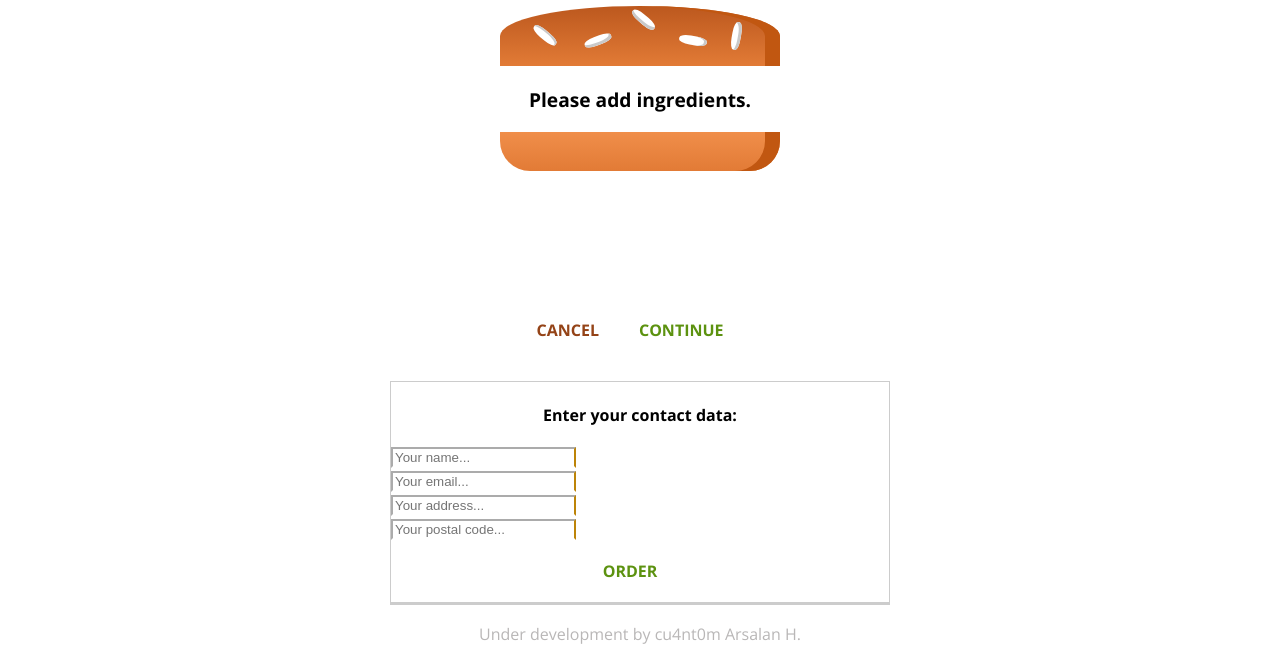
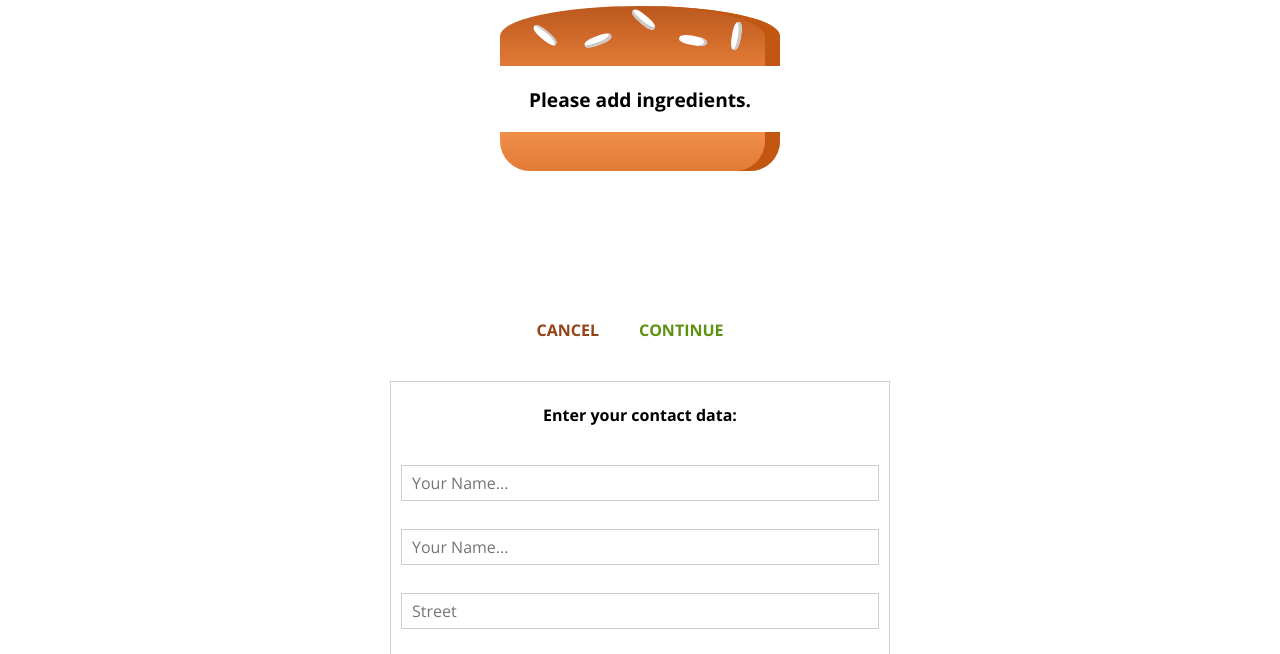
Before and after one commit to cu4nt0m/burgersphere, a React app: page /checkout in a window 1280 px wide. Both pictures are taken after a click on the button "CONTINUE". Shown: the part 137-791 px from the top of the page. Built offline with nearby package versions, Linux system fonts and the light colour scheme.

Commit message:
made a functional, dynamic, fantastic contact form that fully submits the data needed to the fbrtdb.

```diff
--- a/src/components/Order/Order.js
+++ b/src/components/Order/Order.js
@@ -31,6 +31,7 @@ const order = (props) => {
         <div className={classes.Order}>
             <p>Ingredients: {ingridientOutput}</p>
             <p>Price: <strong>USD {Number.parseFloat(props.price).toFixed(2)}</strong></p>
+
         </div>
         );
 };
--- /dev/null
+++ b/src/components/UI/Input/Input.js
@@ -0,0 +1,52 @@
+import React from 'react';
+import classes from './Input.module.css';
+
+const input = (props) => {
+    let inputElement = null;
+
+    switch(props.elementType) {
+        case ('input'):
+            inputElement = <input
+                className={classes.InputElement}
+                {...props.elementConfig}
+                value={props.value}
+                onChange={props.changed}/>;
+            break;
+        case ('textarea'):
+            inputElement = <textarea
+                className={classes.InputElement}
+                {...props.elementConfig}
+                value={props.value}
+                onChange={props.changed}/>;
+            break;
+        case ('select'):
+            inputElement = (
+                <select
+                    className={classes.InputElement}
+                    value={props.value}
+                    onChange={props.changed}>
+                    {props.elementConfig.options.map(option => {
+                        return <option key={option.value}>{option.displayValue}</option>;
+                    })}
+
+                </select>
+                );
+
+
+            break;
+        default:
+            inputElement = <input
+                className={classes.InputElement}
+                {...props.elementConfig}
+                value={props.value}/>
+            break;
+    }
+
+    return(
+        <div className={classes.Input}>
+            <label className={classes.Label}>{props.label}</label>
+            {inputElement}
+        </div>
+        )};
+
+export default input;
--- /dev/null
+++ b/src/components/UI/Input/Input.module.css
@@ -0,0 +1,27 @@
+.Input {
+  width: 100%;
+  padding: 10px;
+  box-sizing: border-box;
+}
+
+.Label {
+  font-weight: bold;
+  display: block;
+  margin-bottom: 8px;
+}
+
+.InputElement {
+  outline: none;
+  border: 1px solid #ccc;
+  background-color: white;
+  font: inherit;
+  padding: 6px 10px;
+  display: block;
+  width: 100%;
+  box-sizing: border-box;
+}
+
+.InputElement:focus {
+  outline: none;
+  background-color: rgb(230, 227, 227);
+}
--- a/src/containers/Checkout/Checkout.js
+++ b/src/containers/Checkout/Checkout.js
@@ -10,7 +10,7 @@ class Checkout extends Component {
         totalPrice: 0
     }
 
-    componentWillMount() {
+    UNSAFE_componentWillMount() {
         const query = new URLSearchParams(this.props.location.search);
         const ingridients = {};
         let price = 0;
--- a/src/containers/Checkout/ContactData/ContactData.js
+++ b/src/containers/Checkout/ContactData/ContactData.js
@@ -4,34 +4,85 @@ import classes from './ContactData.module.css';
 import Button from '../../../components/UI/Button/Button';
 import axios from '../../../hoc/axios-orders';
 import Spinner from '../../../components/UI/Spinner/Spinner';
+import Input from '../../../components/UI/Input/Input';
+
 
 class ContactData extends Component {
     state = {
-        name: '',
-        email: '',
-        address: {
-            street: '',
-            postalCode: '',
+        orderForm: {
+            name: {
+                elementType: 'input',
+                elementConfig: {
+                    type: 'text',
+                    placeholder: 'Your Name...'
+                },
+                value: ''
+            },
+            address: {
+                elementType: 'input',
+                elementConfig: {
+                    type: 'text',
+                    placeholder: 'Your Name...'
+                },
+                value: ''
+            },
+            street: {
+                elementType: 'input',
+                elementConfig: {
+                    type: 'text',
+                    placeholder: 'Street'
+                },
+                value: ''
+            },
+            zipcode: {
+                elementType: 'input',
+                elementConfig: {
+                    type: 'text',
+                    placeholder: 'ZIP code'
+                },
+                value: ''
+            },
+            country: {
+                elementType: 'input',
+                elementConfig: {
+                    type: 'text',
+                    placeholder: 'Country'
+                },
+                value: ''
+            },
+            email: {
+                elementType: 'input',
+                elementConfig: {
+                    type: 'email',
+                    placeholder: 'Email'
+                },
+                value: ''
+            },
+            deliveryMethod: {
+                elementType: 'select',
+                elementConfig: {
+                    options:[
+                        {value: 'fastest', displayValue: 'Fastest'},
+                        {value: 'cheapest', displayValue: 'Cheapest'},
+                    ]
+                },
+                value: ''
+            }
         },
         loading: false,
     }
-
+//everything is handled in the state, we just bind them to some consts and post them to database with the following function.
     orderHandler = (event) => {
         event.preventDefault();
-        this.setState({loading: true})
+        this.setState({loading: true});
+        const formData = {}
+        for (let formElementIdentifier in this.state.orderForm) {
+            formData[formElementIdentifier] = this.state.orderForm[formElementIdentifier].value;
+        }
         const order = {
             ingridients: this.props.ingridients,
             price: this.props.price,
-            customer: {
-                name: 'Arsalan HK',
-                address: {
-                    street: 'Rushdie st.',
-                    zipcode: '43821',
-                    country: 'IRAN'
-                },
-                email: 'harooni@gmail.com',
-            },
-            deliveryMethod: 'fastest'
+            orderData: formData
         };
         axios.post('/orders.json', order)
             .then(response => {
@@ -43,14 +94,41 @@ class ContactData extends Component {
             });
     }
 
+    inputChangedHandler = (event, inputIdentifier) => {
+        const cloneOrderForm = {
+            ...this.state.orderForm
+        };
+        const cloneElementForm = {
+            ...cloneOrderForm[inputIdentifier]
+        }
+
+        cloneElementForm.value = event.target.value;
+        cloneOrderForm[inputIdentifier] = cloneElementForm;
+
+        this.setState({
+            orderForm: cloneOrderForm
+        })
+    }
+
     render() {
+        const formElementsArray = [];
+        for (let key in this.state.orderForm){
+            formElementsArray.push({
+                id: key,
+                config: this.state.orderForm[key]
+            })
+        }
         let form = (
-            <form>
-                <input className={classes.Input} type="text" name="name" placeholder="Your name..." />
-                <input className={classes.Input} type="email" name="email" placeholder="Your email..." />
-                <input className={classes.Input} type="text" name="name" placeholder="Your address..." />
-                <input className={classes.Input} type="text" name="postal" placeholder="Your postal code..." />
-                <Button btnType="Success" clicked={this.orderHandler}>ORDER</Button>
+            <form onSubmit={this.orderHandler}>
+                {formElementsArray.map(formElement => (
+                    <Input
+                        key={formElement.id}
+                        elementType={formElement.config.elementType}
+                        elementConfig={formElement.config.elementConfig}
+                        value={formElement.config.value}
+                        changed={(event) => this.inputChangedHandler(event, formElement.id)}/>
+                ))}
+                <Button btnType="Success">ORDER</Button>
             </form>);
         if (this.state.loading){
             form = <Spinner />;
--- a/src/containers/Orders/Orders.js
+++ b/src/containers/Orders/Orders.js
@@ -36,7 +36,8 @@ class Orders extends Component {
                     <Order key={order.id}
                     ingridients={order.ingridients}
                     price={order.price}/>
-                ))}
+                )).reverse()}
+                {/* reverse added extra to reverse the order in my orders, may change later */}
             </div>
         );
     }
```
Also changed, not shown: build/asset-manifest.json, build/index.html, 5 other files.
